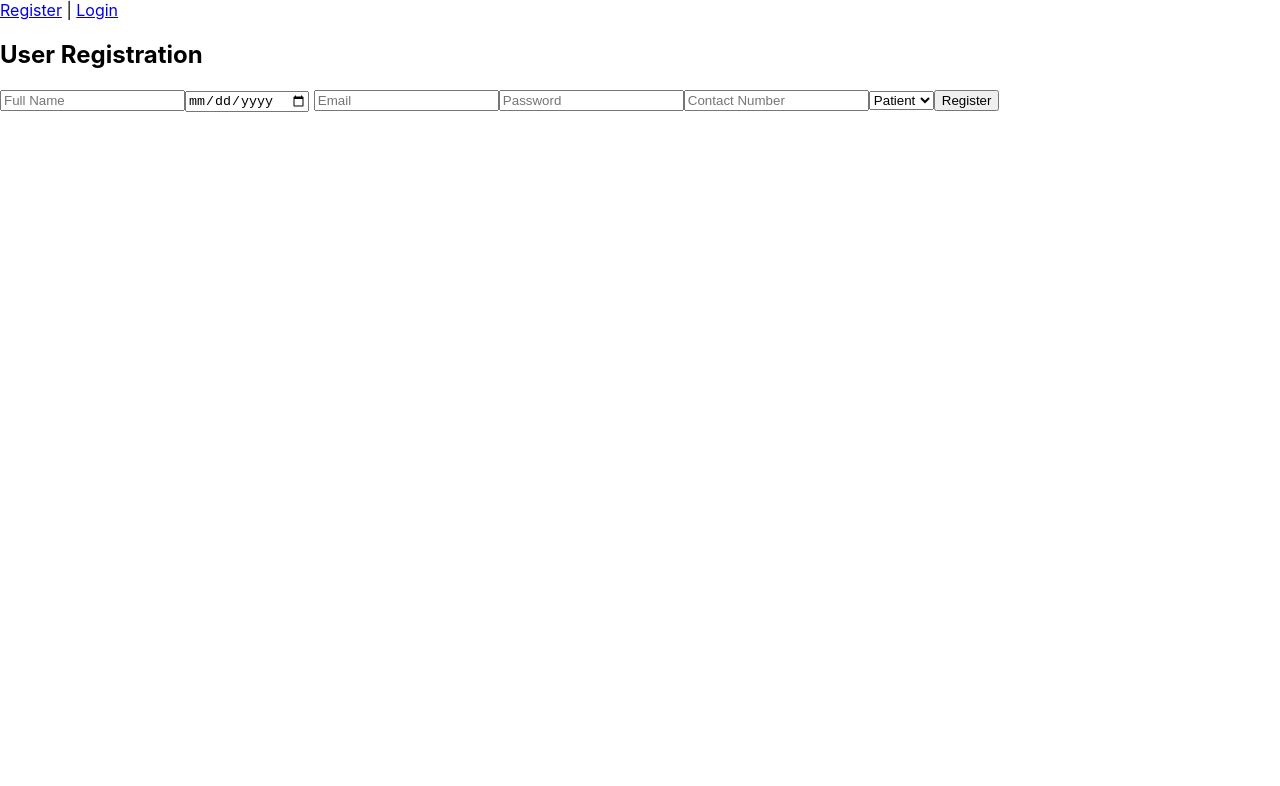
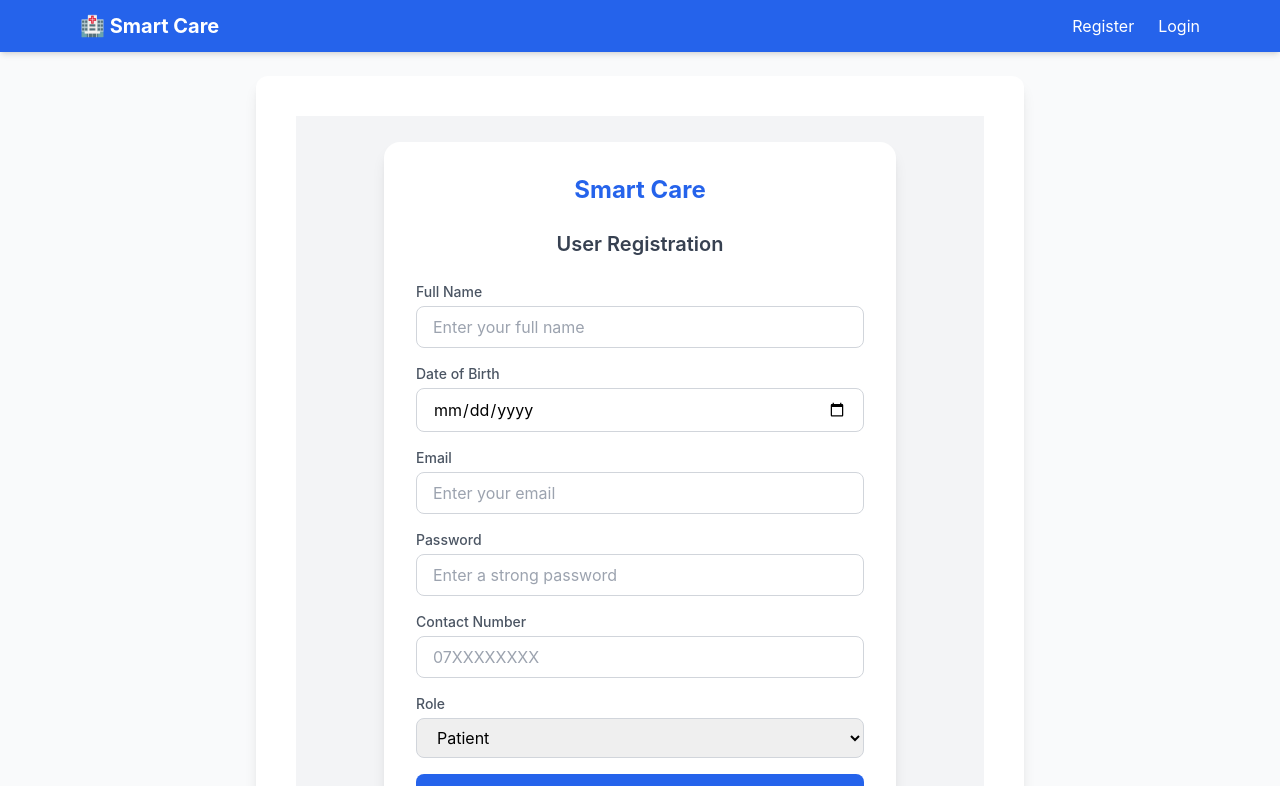
Before and after one commit to Group-6-CSP/Hospital-Management-System, a React (Create React App) app in the folder frontend/: page /register in a window 1280 px wide. Shown: the top 786 px of the page. Built offline with nearby package versions, Linux system fonts and the light colour scheme.

Commit message:
Do some modifications in frontend

```diff
--- /dev/null
+++ b/frontend/postcss.config.js
@@ -0,0 +1,6 @@
+module.exports = {
+  plugins: {
+    tailwindcss: {},
+    autoprefixer: {},
+  },
+}
--- a/frontend/src/App.js
+++ b/frontend/src/App.js
@@ -6,16 +6,50 @@ import Login from "./pages/Login";
 function App() {
   return (
     <Router>
-            <div className="App">
-                <nav>
-                    <Link to="/register">Register</Link> |{" "}
-                    <Link to="/login">Login</Link>
+      <div className="min-h-screen bg-gray-50 flex flex-col">
+        {/* Navbar */}
+        <nav className="bg-blue-600 text-white shadow-md">
+          <div className="max-w-6xl mx-auto px-4 py-3 flex justify-between items-center">
+            <h1 className="text-xl font-bold">🏥 Smart Care</h1>
+            <div className="space-x-6">
+              <Link
+                to="/register"
+                className="hover:text-gray-200 transition"
+              >
+                Register
+              </Link>
+              <Link
+                to="/login"
+                className="hover:text-gray-200 transition"
+              >
+                Login
+              </Link>
+            </div>
+          </div>
         </nav>
+
+        {/* Main Content */}
+        <main className="flex-grow flex items-center justify-center p-6">
+          <div className="w-full max-w-3xl bg-white shadow-lg rounded-xl p-10">
             <Routes>
-                    <Route path="/" element={<h2>Welcome to Hospital Management System</h2>} />
+              <Route
+                path="/"
+                element={
+                  <h2 className="text-center text-2xl font-semibold text-gray-700">
+                    Welcome to <span className="text-blue-600">Smart Care</span> Hospital Management System
+                  </h2>
+                }
+              />
               <Route path="/register" element={<Register />} />
               <Route path="/login" element={<Login />} />
             </Routes>
+          </div>
+        </main>
+
+        {/* Footer */}
+        <footer className="bg-gray-100 text-gray-500 text-center py-4 text-sm">
+          © {new Date().getFullYear()} Smart Care Hospital. All rights reserved.
+        </footer>
       </div>
     </Router>
   );
--- a/frontend/src/index.css
+++ b/frontend/src/index.css
@@ -1,3 +1,7 @@
+@tailwind base;
+@tailwind components;
+@tailwind utilities;
+
 body {
   margin: 0;
   font-family: -apple-system, BlinkMacSystemFont, 'Segoe UI', 'Roboto', 'Oxygen',
--- a/frontend/src/pages/Login.js
+++ b/frontend/src/pages/Login.js
@@ -26,31 +26,80 @@ function Login() {
       const res = await loginUser(credentials);
       setMessage(res.message);
     } catch (err) {
-            setMessage(err.error);
+      setMessage(err.error || "Login failed");
     }
   };
 
   return (
+    <div className="min-h-screen flex items-center justify-center bg-gray-100">
+      <div className="bg-white p-8 rounded-2xl shadow-lg w-full max-w-md">
+        {/* Smart Care Logo / Title */}
+        <h1 className="text-2xl font-bold text-center text-blue-600 mb-6">
+          Smart Care
+        </h1>
+        <h2 className="text-xl font-semibold text-center text-gray-700 mb-6">
+          Login to Your Account
+        </h2>
+
+        <form onSubmit={handleSubmit} className="space-y-4">
           <div>
-            <h2>Login</h2>
-            <form onSubmit={handleSubmit}>
+            <label className="block text-sm font-medium text-gray-600">
+              Email
+            </label>
             <input
               type="email"
               name="email"
-                    placeholder="Email"
+              placeholder="Enter your email"
               onChange={handleChange}
+              className="mt-1 w-full px-4 py-2 border border-gray-300 rounded-lg focus:ring-2 focus:ring-blue-500 focus:outline-none"
               required
             />
+          </div>
+
+          <div>
+            <label className="block text-sm font-medium text-gray-600">
+              Password
+            </label>
             <input
               type="password"
               name="password"
-                    placeholder="Password"
+              placeholder="Enter your password"
               onChange={handleChange}
+              className="mt-1 w-full px-4 py-2 border border-gray-300 rounded-lg focus:ring-2 focus:ring-blue-500 focus:outline-none"
               required
             />
-                <button type="submit">Login</button>
+          </div>
+
+          <button
+            type="submit"
+            className="w-full bg-blue-600 text-white font-medium py-2 rounded-lg hover:bg-blue-700 transition"
+          >
+            Login
+          </button>
         </form>
-            <p>{message}</p>
+
+        {message && (
+          <p
+            className={`mt-4 text-center text-sm ${
+              message.toLowerCase().includes("success")
+                ? "text-green-600"
+                : "text-red-600"
+            }`}
+          >
+            {message}
+          </p>
+        )}
+
+        <p className="mt-6 text-center text-gray-500 text-sm">
+          Don’t have an account?{" "}
+          <a
+            href="/register"
+            className="text-blue-600 hover:underline font-medium"
+          >
+            Register
+          </a>
+        </p>
+      </div>
     </div>
   );
 }
--- a/frontend/src/pages/Register.js
+++ b/frontend/src/pages/Register.js
@@ -9,33 +9,11 @@ function Register() {
     email: "",
     password: "",
     contact: "",
-        role: "Patient"
+    role: "Patient",
   });
 
   const [errors, setErrors] = useState({});
   const [message, setMessage] = useState("");
-    const [age, setAge] = useState(""); // New state for calculated age
-
-    // Function to calculate age
-    const calculateAge = (dob) => {
-        const birthDate = new Date(dob);
-        const today = new Date();
-
-        let years = today.getFullYear() - birthDate.getFullYear();
-        let months = today.getMonth() - birthDate.getMonth();
-        let days = today.getDate() - birthDate.getDate();
-
-        if (days < 0) {
-            months--;
-            days += new Date(today.getFullYear(), today.getMonth(), 0).getDate();
-        }
-        if (months < 0) {
-            years--;
-            months += 12;
-        }
-
-        return `${years} Years ${months} Months ${days} Days`;
-    };
 
   // Validation rules
   const validate = () => {
@@ -63,7 +41,8 @@ function Register() {
     }
 
     if (!/^07\d{8}$/.test(formData.contact)) {
-            newErrors.contact = "Contact must be a valid 10-digit Sri Lankan number (07XXXXXXXX)";
+      newErrors.contact =
+        "Contact must be a valid 10-digit Sri Lankan number (07XXXXXXXX)";
     }
 
     setErrors(newErrors);
@@ -73,10 +52,6 @@ function Register() {
   const handleChange = (e) => {
     const { name, value } = e.target;
     setFormData({ ...formData, [name]: value });
-
-        if (name === "dob") {
-            setAge(calculateAge(value)); // Auto-update age
-        }
   };
 
   const handleSubmit = async (e) => {
@@ -88,64 +63,161 @@ function Register() {
       setMessage(res.message);
       setErrors({});
     } catch (err) {
-            setMessage(err.error);
+      setMessage(err.error || "Registration failed");
     }
   };
 
   return (
+    <div className="min-h-screen flex items-center justify-center bg-gray-100">
+      <div className="bg-white p-8 rounded-2xl shadow-lg w-full max-w-lg">
+        {/* Title */}
+        <h1 className="text-2xl font-bold text-center text-blue-600 mb-6">
+          Smart Care
+        </h1>
+        <h2 className="text-xl font-semibold text-center text-gray-700 mb-6">
+          User Registration
+        </h2>
+
+        <form onSubmit={handleSubmit} className="space-y-4">
+          {/* Full Name */}
           <div>
-            <h2>User Registration</h2>
-            <form onSubmit={handleSubmit}>
+            <label className="block text-sm font-medium text-gray-600">
+              Full Name
+            </label>
             <input
               type="text"
               name="fullName"
-                    placeholder="Full Name"
+              placeholder="Enter your full name"
               onChange={handleChange}
+              className="mt-1 w-full px-4 py-2 border border-gray-300 rounded-lg focus:ring-2 focus:ring-blue-500 focus:outline-none"
               required
             />
-                {errors.fullName && <p style={{ color: "red" }}>{errors.fullName}</p>}
+            {errors.fullName && (
+              <p className="text-red-600 text-sm mt-1">{errors.fullName}</p>
+            )}
+          </div>
 
-                <input type="date" name="dob" onChange={handleChange} required />
-                {errors.dob && <p style={{ color: "red" }}>{errors.dob}</p>}
-                {age && <p>Age: {age}</p>} {/* Display age */}
+          {/* DOB */}
+          <div>
+            <label className="block text-sm font-medium text-gray-600">
+              Date of Birth
+            </label>
+            <input
+              type="date"
+              name="dob"
+              onChange={handleChange}
+              className="mt-1 w-full px-4 py-2 border border-gray-300 rounded-lg focus:ring-2 focus:ring-blue-500 focus:outline-none"
+              required
+            />
+            {errors.dob && (
+              <p className="text-red-600 text-sm mt-1">{errors.dob}</p>
+            )}
+          </div>
 
+          {/* Email */}
+          <div>
+            <label className="block text-sm font-medium text-gray-600">
+              Email
+            </label>
             <input
               type="email"
               name="email"
-                    placeholder="Email"
+              placeholder="Enter your email"
               onChange={handleChange}
+              className="mt-1 w-full px-4 py-2 border border-gray-300 rounded-lg focus:ring-2 focus:ring-blue-500 focus:outline-none"
               required
             />
-                {errors.email && <p style={{ color: "red" }}>{errors.email}</p>}
+            {errors.email && (
+              <p className="text-red-600 text-sm mt-1">{errors.email}</p>
+            )}
+          </div>
 
+          {/* Password */}
+          <div>
+            <label className="block text-sm font-medium text-gray-600">
+              Password
+            </label>
             <input
               type="password"
               name="password"
-                    placeholder="Password"
+              placeholder="Enter a strong password"
               onChange={handleChange}
+              className="mt-1 w-full px-4 py-2 border border-gray-300 rounded-lg focus:ring-2 focus:ring-blue-500 focus:outline-none"
               required
             />
-                {errors.password && <p style={{ color: "red" }}>{errors.password}</p>}
+            {errors.password && (
+              <p className="text-red-600 text-sm mt-1">{errors.password}</p>
+            )}
+          </div>
 
+          {/* Contact */}
+          <div>
+            <label className="block text-sm font-medium text-gray-600">
+              Contact Number
+            </label>
             <input
               type="text"
               name="contact"
-                    placeholder="Contact Number"
+              placeholder="07XXXXXXXX"
               onChange={handleChange}
+              className="mt-1 w-full px-4 py-2 border border-gray-300 rounded-lg focus:ring-2 focus:ring-blue-500 focus:outline-none"
               required
             />
-                {errors.contact && <p style={{ color: "red" }}>{errors.contact}</p>}
+            {errors.contact && (
+              <p className="text-red-600 text-sm mt-1">{errors.contact}</p>
+            )}
+          </div>
 
-                <select name="role" onChange={handleChange}>
+          {/* Role */}
+          <div>
+            <label className="block text-sm font-medium text-gray-600">
+              Role
+            </label>
+            <select
+              name="role"
+              onChange={handleChange}
+              className="mt-1 w-full px-4 py-2 border border-gray-300 rounded-lg focus:ring-2 focus:ring-blue-500 focus:outline-none"
+            >
               <option>Patient</option>
               <option>Doctor</option>
               <option>Admin</option>
               <option>Vendor</option>
             </select>
+          </div>
 
-                <button type="submit">Register</button>
+          {/* Submit */}
+          <button
+            type="submit"
+            className="w-full bg-blue-600 text-white font-medium py-2 rounded-lg hover:bg-blue-700 transition"
+          >
+            Register
+          </button>
         </form>
-            <p>{message}</p>
+
+        {/* Success/Error Message */}
+        {message && (
+          <p
+            className={`mt-4 text-center text-sm ${
+              message.toLowerCase().includes("success")
+                ? "text-green-600"
+                : "text-red-600"
+            }`}
+          >
+            {message}
+          </p>
+        )}
+
+        {/* Redirect to Login */}
+        <p className="mt-6 text-center text-gray-500 text-sm">
+          Already have an account?{" "}
+          <a
+            href="/login"
+            className="text-blue-600 hover:underline font-medium"
+          >
+            Login
+          </a>
+        </p>
+      </div>
     </div>
   );
 }
--- /dev/null
+++ b/frontend/tailwind.config.js
@@ -0,0 +1,10 @@
+/** @type {import('tailwindcss').Config} */
+module.exports = {
+  content: [
+    "./src/**/*.{js,jsx,ts,tsx}",
+  ],
+  theme: {
+    extend: {},
+  },
+  plugins: [],
+};
```
Also changed, not shown: frontend/package.json (+6 -1 lines), 2 other files (tests, documents, lock files or other folders). Lines whose indentation alone changed are shown as unchanged.
